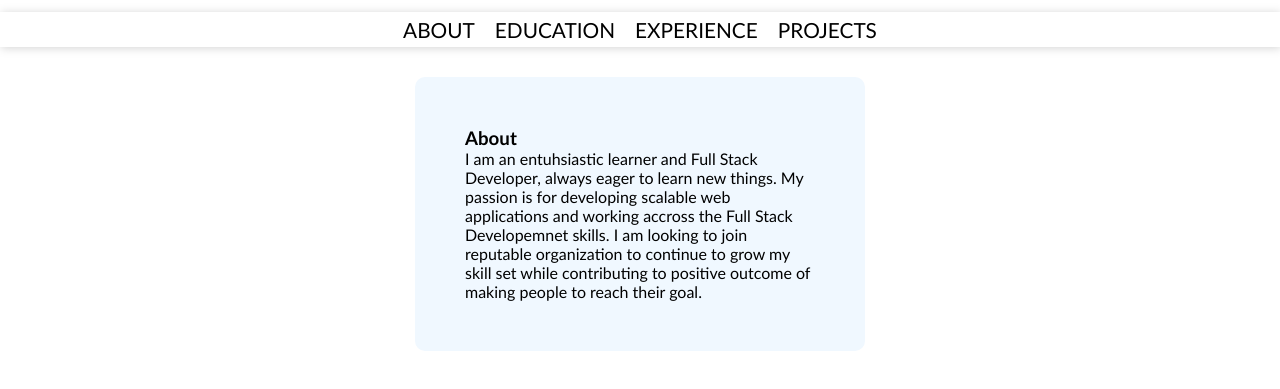
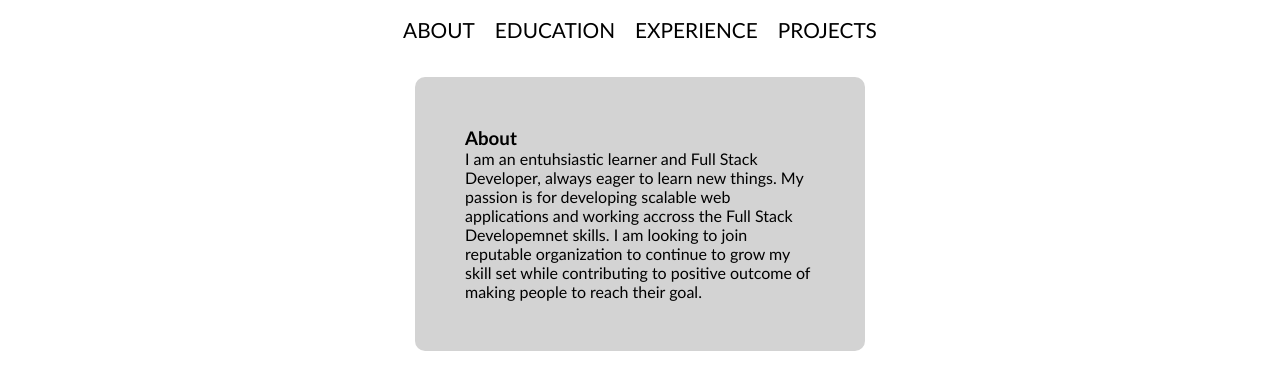
Before and after one commit to VishalJethwa1/Vishal-Jethwa, a plain HTML site: page index.html in a window 1280 px wide. Shown: the part 333-722 px from the top of the page. Drawn offline with Linux system fonts and the light colour scheme.

Commit message:
content edited...

```diff
--- a/css/style.css
+++ b/css/style.css
@@ -8,7 +8,6 @@ font-family: 'Gill Sans', 'Gill Sans MT', Calibri, 'Trebuchet MS', sans-serif;
 .navbar{
 width: 100%;
 background-color: white;
-filter: drop-shadow(1px 1px 5px lightgrey);
 padding: 5px;
 display: flex;
 justify-content: center;
@@ -39,7 +38,7 @@ filter: drop-shadow(1px 1px 15px white);
 }
 .about{
     padding: 50px;
-    background-color: aliceblue;
+    background-color: lightgrey;
     width: 450px;
     border-radius: 10px;
 }
```
Also changed, not shown: index.html (+0 -8 lines), js/scripts.js (line endings or trailing spaces).
